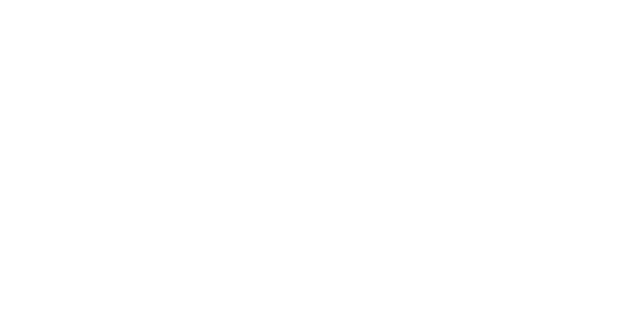
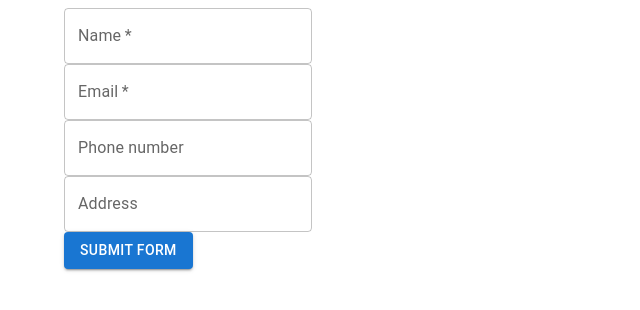
Before and after one commit to Andrij-Panasenko/mui-learn, a React (Vite) app: page / in a window 1280 px wide. Shown: the top 310 px of the page, without its empty margins (0-640 px from the left). Built offline with nearby package versions, Linux system fonts and the light colour scheme.

Commit message:
user form

```diff
--- a/package.json
+++ b/package.json
@@ -10,6 +10,9 @@
     "preview": "vite preview"
   },
   "dependencies": {
+    "@emotion/react": "^11.13.5",
+    "@emotion/styled": "^11.13.5",
+    "@mui/material": "^6.1.9",
     "react": "^18.2.0",
     "react-dom": "^18.2.0",
     "vite-plugin-svgr": "^4.2.0"
--- a/src/App.jsx
+++ b/src/App.jsx
@@ -1,3 +1,55 @@
+import { useState } from 'react';
+import Container from '@mui/material/Container';
+import TextField from '@mui/material/TextField';
+import Box from '@mui/material/Box';
+import Button from '@mui/material/Button';
+
 export default function App() {
-  return <></>;
+  const [isError, setIsError] = useState(false);
+  return (
+    <>
+      <Container fixed maxWidth="lg">
+        <Box component="form" autoComplete="off">
+          <div>
+            <TextField
+              required
+              error={isError}
+              // helperText="Enter your name"
+              id="name"
+              label="Name"
+              placeholder="e.g., John Doe"
+            />
+          </div>
+          <div>
+            <TextField
+              required
+              error={isError}
+              // helperText="Enter your email"
+              id="email"
+              label="Email"
+              placeholder="Your email"
+            />
+          </div>
+          <div>
+            <TextField
+              error={isError}
+              id="phone"
+              label="Phone number"
+              placeholder="Your phone number"
+            />
+          </div>
+          <div>
+            <TextField
+              error={isError}
+              id="address"
+              label="Address"
+              placeholder="Your phone address"
+            />
+          </div>
+
+          <Button variant="contained">Submit form</Button>
+        </Box>
+      </Container>
+    </>
+  );
 }
--- a/vite.config.js
+++ b/vite.config.js
@@ -13,5 +13,5 @@
       assets: "/src/assets"
     }
   },
-  base: 'react-vite-template',
+  base: '/react-vite-template',
 });
```
Also changed, not shown: 1 other file (tests, documents, lock files or other folders).
